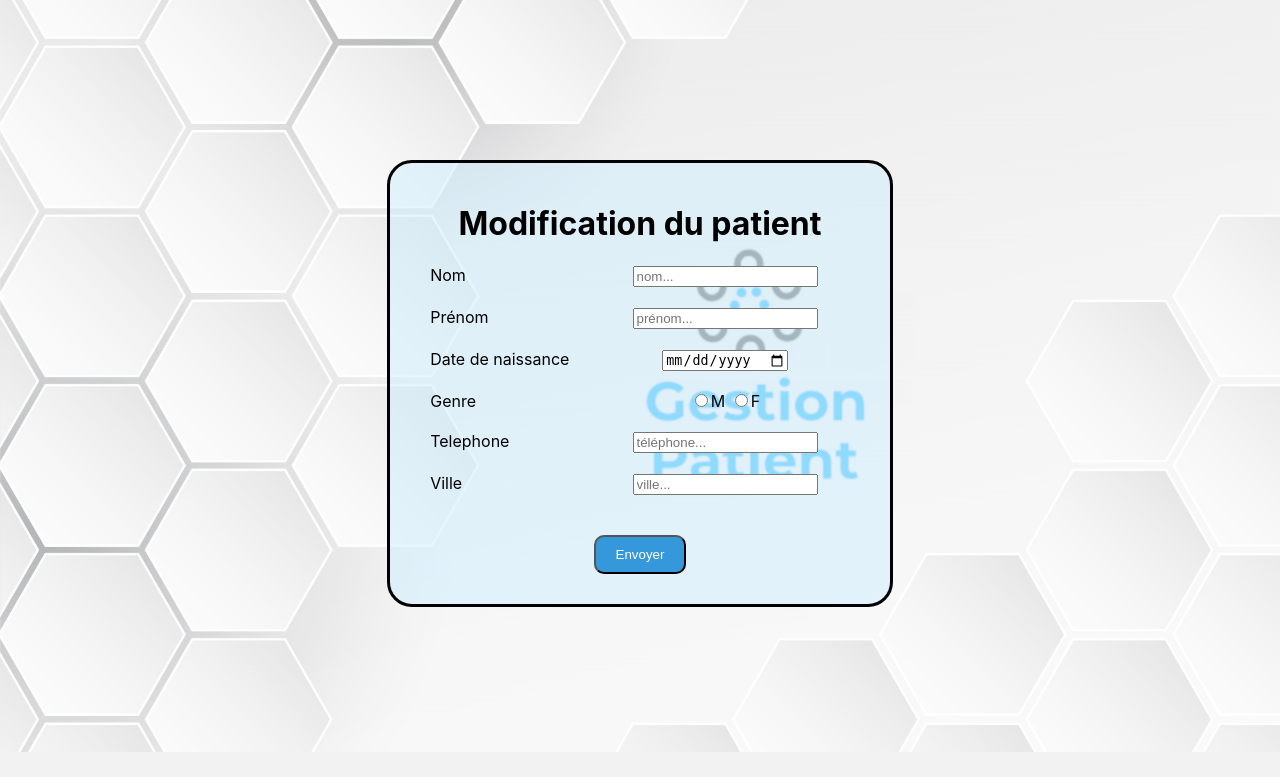
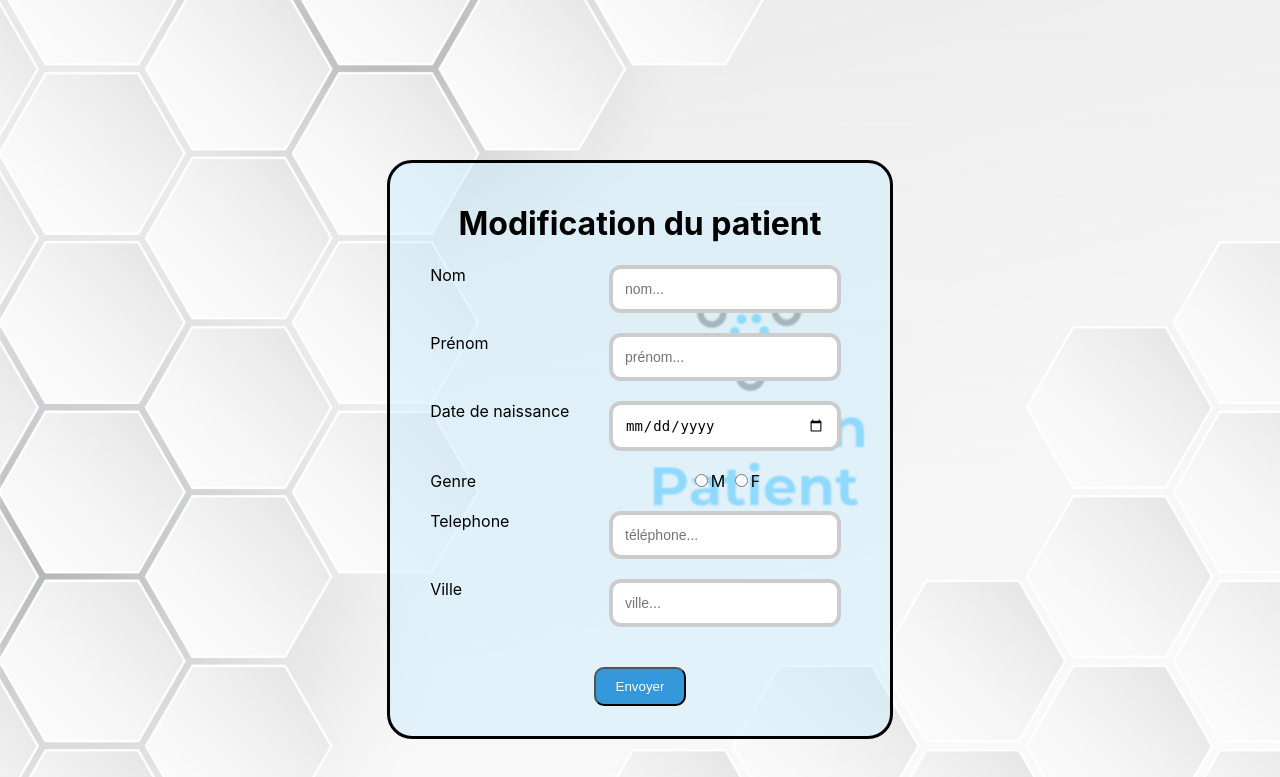
Before and after one commit to longjordan/GestionPatient, a PHP site: page /modifierPatient.php in a window 1280 px wide. Shown: the part 48-825 px from the top of the page. Before the commit the page ends 800 px from the top, so only its background shows below. Run offline with PHP 8.4, Linux system fonts and the light colour scheme; a user stored in the database is signed in.

Commit message:
correction interface modifierPatient

```diff
--- a/modifierPatient.php
+++ b/modifierPatient.php
@@ -45,7 +45,7 @@
                     <label for="nom">Nom</label>
                 </div>
                 <div class="col-75">
-                    <input type="text" id="nom" name="nom" placeholder="nom..." value="<?php if(isset ($_SESSION['patient'] -> name[0] -> family)) {
+                    <input type="text" class="input" id="nom" name="nom" placeholder="nom..." value="<?php if(isset ($_SESSION['patient'] -> name[0] -> family)) {
                         echo($_SESSION['patient'] -> name[0] -> family);
                     } else {
                         echo '';
@@ -57,7 +57,7 @@
                     <label for="prenom">Prénom</label>
                 </div>
                 <div class="col-75">
-                    <input type="text" id="prenom" name="prenom" placeholder="prénom..." value="<?php if(isset ($_SESSION['patient'] -> name[0] -> given[0])) {
+                    <input type="text" class="input" id="prenom" name="prenom" placeholder="prénom..." value="<?php if(isset ($_SESSION['patient'] -> name[0] -> given[0])) {
                         echo($_SESSION['patient'] -> name[0] -> given[0]);
                     } else {
                         echo '';
@@ -69,7 +69,7 @@
                     <label for="dateNaissance">Date de naissance</label>
                 </div>
                 <div class="col-75">
-                    <input type="date" id="dateNaissance" name="dateNaissance" value="<?php if(isset ($_SESSION['patient']-> birthDate)) {
+                    <input type="date" class="input" id="dateNaissance" name="dateNaissance" value="<?php if(isset ($_SESSION['patient']-> birthDate)) {
                         echo(date("Y-m-d", strtotime($_SESSION['patient']-> birthDate)));
                     } else {
                         echo '';
@@ -97,7 +97,7 @@
                     <label for="tel">Telephone</label>
                 </div>
                 <div class="col-75">
-                    <input type="text" id="tel" name="tel" placeholder="téléphone..." value="<?php if(isset ($_SESSION['patient'] -> telecom[0] -> value)) {
+                    <input type="text" class="input" id="tel" name="tel" placeholder="téléphone..." value="<?php if(isset ($_SESSION['patient'] -> telecom[0] -> value)) {
                         echo($_SESSION['patient'] -> telecom[0] -> value);
                     } else {
                         echo '';
@@ -109,7 +109,7 @@
                     <label for="adr">Ville</label>
                 </div>
                 <div class="col-75">
-                    <input type="text" id="adr" name="adr" placeholder="ville..." value="<?php if(isset ($_SESSION['patient'] -> address[0] -> city)) {
+                    <input type="text" class="input" id="adr" name="adr" placeholder="ville..." value="<?php if(isset ($_SESSION['patient'] -> address[0] -> city)) {
                         echo($_SESSION['patient'] -> address[0] -> city);
                     } else {
                         echo '';
```
